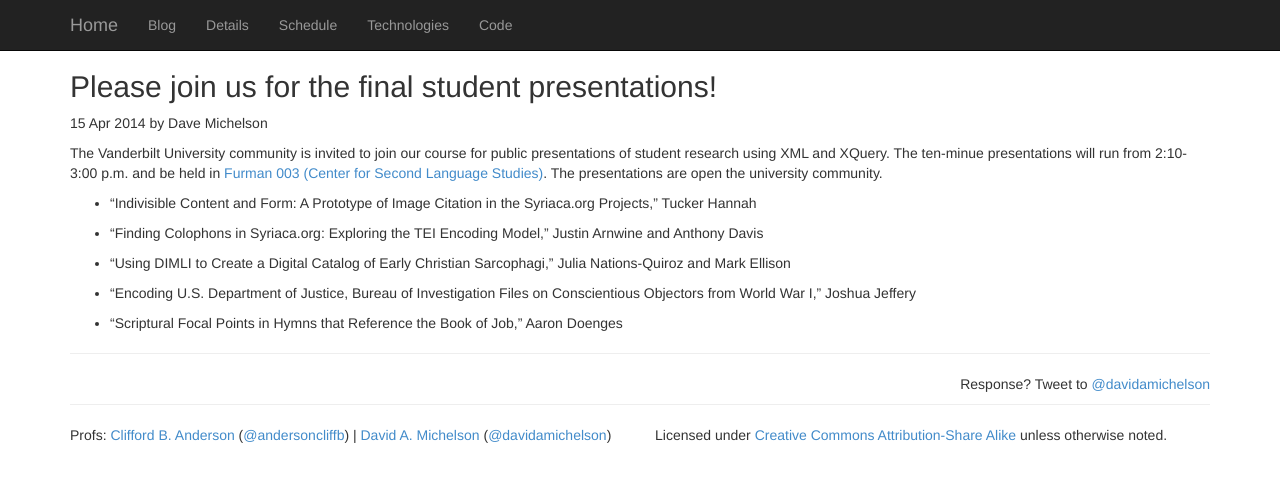
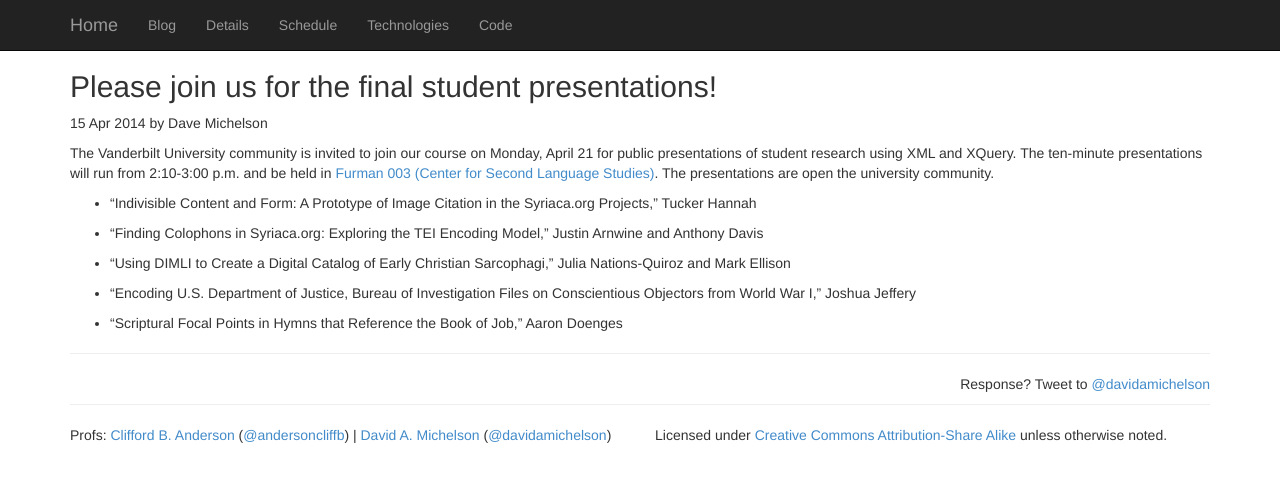
Before and after one commit to Ramona2020/paralipomena.github.io, a Jekyll site: the page built from _posts/2014-4-15-Public-Presentations.md, in a window 1280 px wide. Shown: the top 482 px of the page. Built offline with Jekyll 4.4.1, drawn with Linux system fonts in a browser that asks for light colours; Markdown is read by kramdown in place of the engine named in the settings.

Commit message:
fixed typos

```diff
--- a/_posts/2014-4-15-Public-Presentations.md
+++ b/_posts/2014-4-15-Public-Presentations.md
@@ -6,7 +6,7 @@
 categories: blog
 ---
 
-The Vanderbilt University community is invited to join our course for public presentations of student research using XML and XQuery. The ten-minue presentations will run from 2:10-3:00 p.m. and be held in [Furman 003 (Center for Second Language Studies)](https://goo.gl/maps/Rukyq). The presentations are open the university community.
+The Vanderbilt University community is invited to join our course on Monday, April 21 for public presentations of student research using XML and XQuery. The ten-minute presentations will run from 2:10-3:00 p.m. and be held in [Furman 003 (Center for Second Language Studies)](https://goo.gl/maps/Rukyq). The presentations are open the university community.
 
 * "Indivisible Content and Form: A Prototype of Image Citation in the Syriaca.org Projects," Tucker Hannah
 
--- a/schedule/index.html
+++ b/schedule/index.html
@@ -303,7 +303,7 @@
     </div>
     <h3>Week 16: "A Celebration of XML-Based Scholarship" <small>April 21st</small></h3>
     <div class="col-md-offset-1">
-    <p>The Vanderbilt University community is invited to join our course for public presentations of student research using XML and XQuery. The ten-minue presentations will run from 2:10-3:00 p.m. and be held in <a href="https://goo.gl/maps/Rukyq">Furman 003 (Center for Second Language Studies)</a>. The presentations are open the university community.</p>
+    <p>The Vanderbilt University community is invited to join our course for public presentations of student research using XML and XQuery. The ten-minute presentations will run from 2:10-3:00 p.m. and be held in <a href="https://goo.gl/maps/Rukyq">Furman 003 (Center for Second Language Studies)</a>. The presentations are open the university community.</p>
         <ul>
             <li><p>"Indivisible Content and Form: A Prototype of Image Citation in the Syriaca.org Projects," Tucker Hannah</p></li>
 <li><p>"Finding Colophons in Syriaca.org: Exploring the TEI Encoding Model," Justin Arnwine and Anthony Davis</p></li>
```
